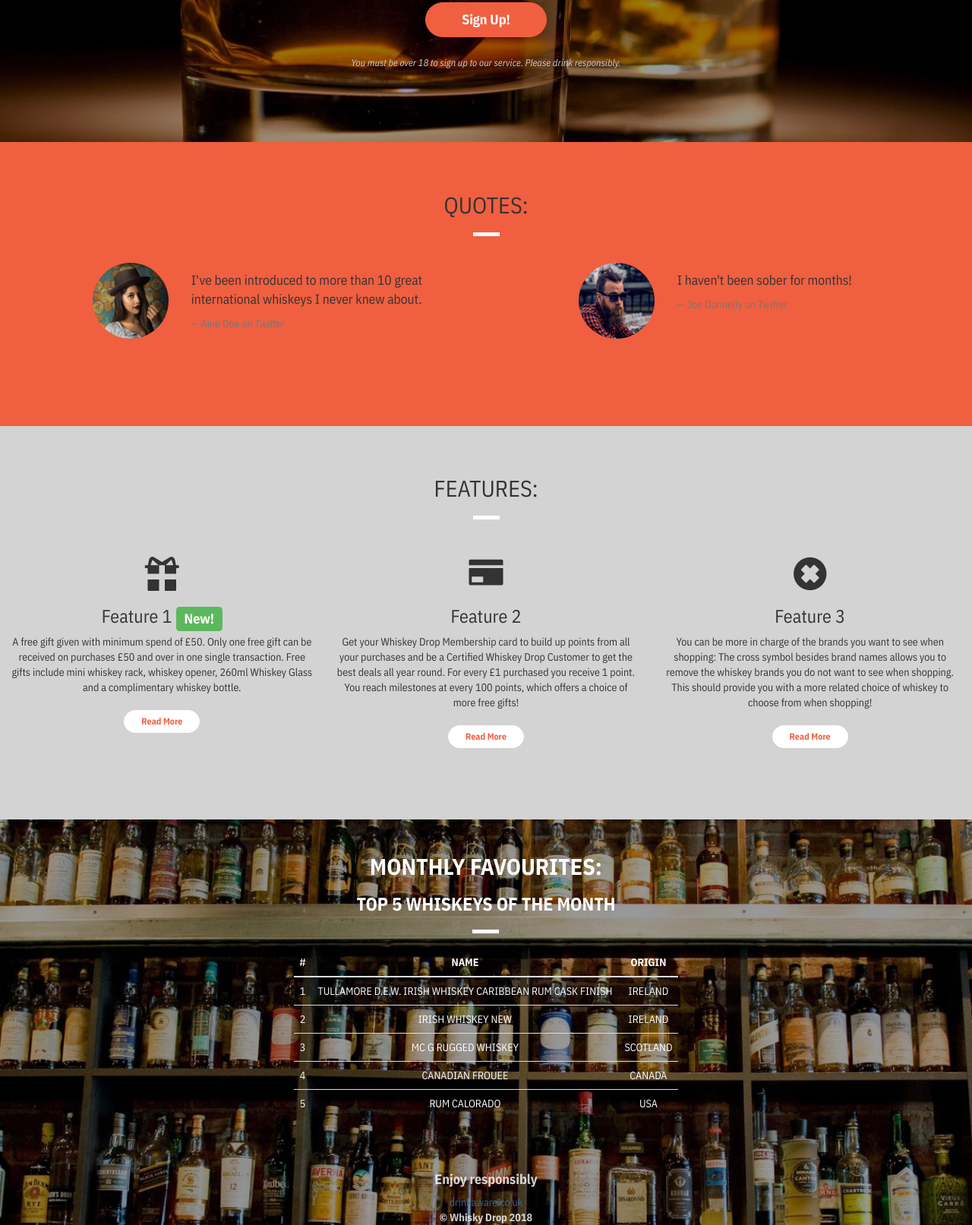
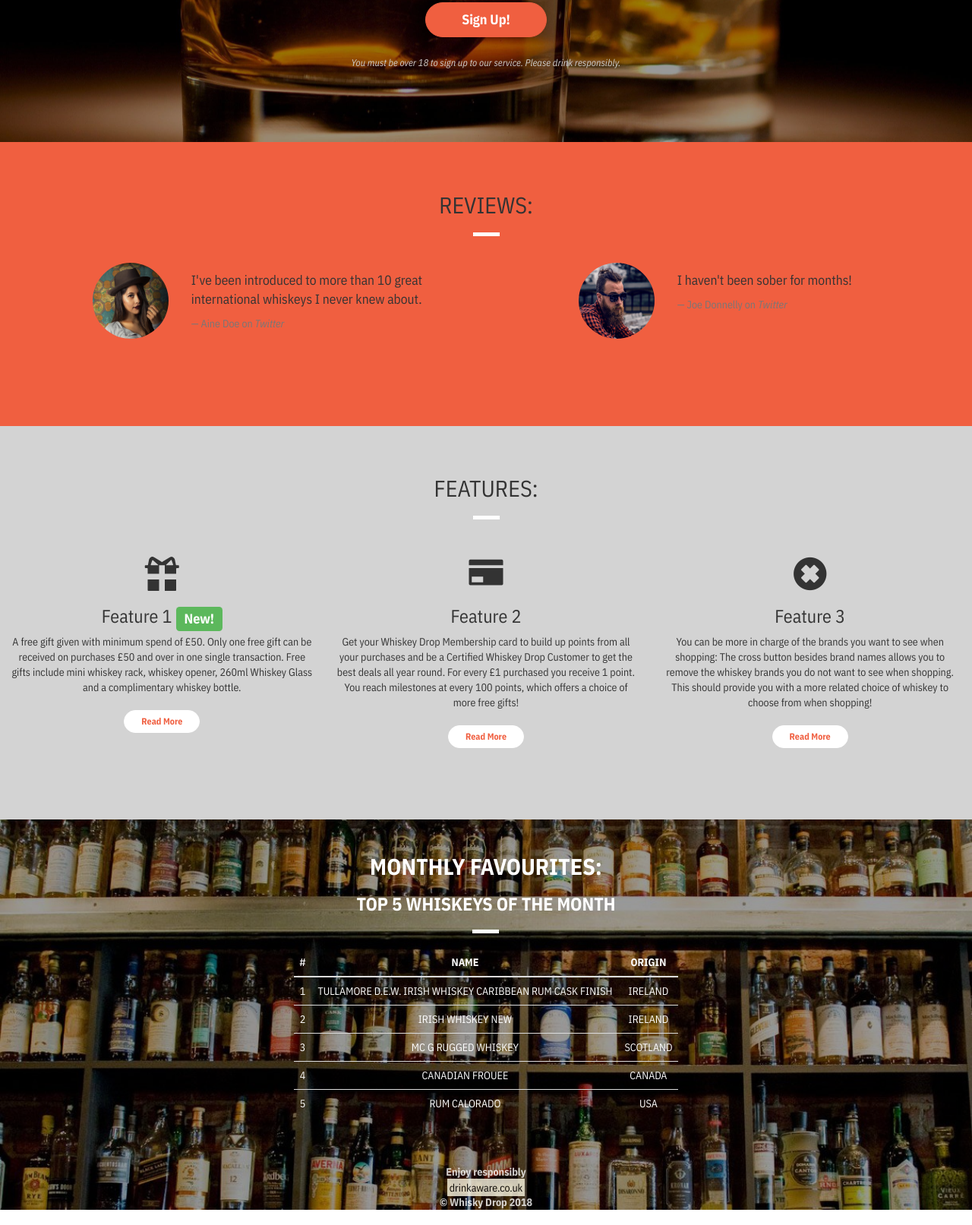
Before and after one commit to selinaerhabor/online-whiskey-website, a plain HTML site: page index.html in a window 1280 px wide. Shown: the part 420-2033 px from the top of the page at 76% size. Drawn offline with nearby package versions, Linux system fonts and the light colour scheme.

Commit message:
The drinkaware link at the bottom of the page was not working so removed div surrounding the a tags and the footer tags which now seems to have solved the issue. The link has also been set to open up into a new tab (target=_blank) rather than in the same tab to help the user trace back their navigation through the site

```diff
--- a/css/style.css
+++ b/css/style.css
@@ -224,7 +224,7 @@ body {
     background-color: rgba(0, 0, 0, 0.3);
 }
 
-.quotes-container {
+.reviews-container {
     align-items: center;
     background-color: #f05f40;
     background-size: 100%;
@@ -266,7 +266,7 @@ body {
 
 
 
-/* Quotes */
+/* Reviews */
 
 blockquote {
     border-left: 0;
--- a/index.html
+++ b/index.html
@@ -67,13 +67,13 @@
         <!-- /.callout -->
     </div>
 
-        <!-- Quotes -->
-    <div class="container-fluid quotes-container">
-        <section class="quotes">
+        <!-- Reviews -->
+    <div class="container-fluid reviews-container">
+        <section class="reviews">
             <div class="row">
                 <div class="col-xs-12">
                     <div class="page-header">
-                        <h2 class="text-uppercase">Quotes:</h2>
+                        <h2 class="text-uppercase">Reviews:</h2>
                         <hr class="block-divider block-divider--short">
                     </div>
                 </div>
@@ -108,7 +108,7 @@
             </div>
         </section>
     </div>
-        <!-- /.Quotes -->
+        <!-- /.Reviews -->
 
         <!-- Features -->
     <div class="container-fluid features-container">
@@ -148,7 +148,7 @@
                         <h3><span class="glyphicon glyphicon-remove-sign hidden-xs"></span> Feature 3</h3>
                         <p>
                             You can be more in charge of the brands you want to see when shopping:
-                            The cross symbol besides brand names allows you to remove the whiskey brands you do not want to see when shopping.
+                            The cross button besides brand names allows you to remove the whiskey brands you do not want to see when shopping.
                             This should provide you with a more related choice of whiskey to choose from when shopping!
                         </p>
                         <p><a class="btn btn-sm btn-default" href="">Read More</a></p>
@@ -215,8 +215,8 @@
         <div class="row">
             <div class="col-xs-12 bottom-of-page">
                 <div class="important-info">
-                    <h4 class="m-fav"><b>Enjoy responsibly</b></h4>
-                    <a href="https://www.drinkaware.co.uk" target="_blank">drinkaware.co.uk</a>
+                    <div class="T"><b>Enjoy responsibly</b></div>
+                    <a href="https://www.drinkaware.co.uk" target="_blank"><mark>drinkaware.co.uk</mark></a>
                     <div class="T"><b>© Whisky Drop 2018</b></div>
                 </div>
             </div>
```
Also changed, not shown: 1 other file.
